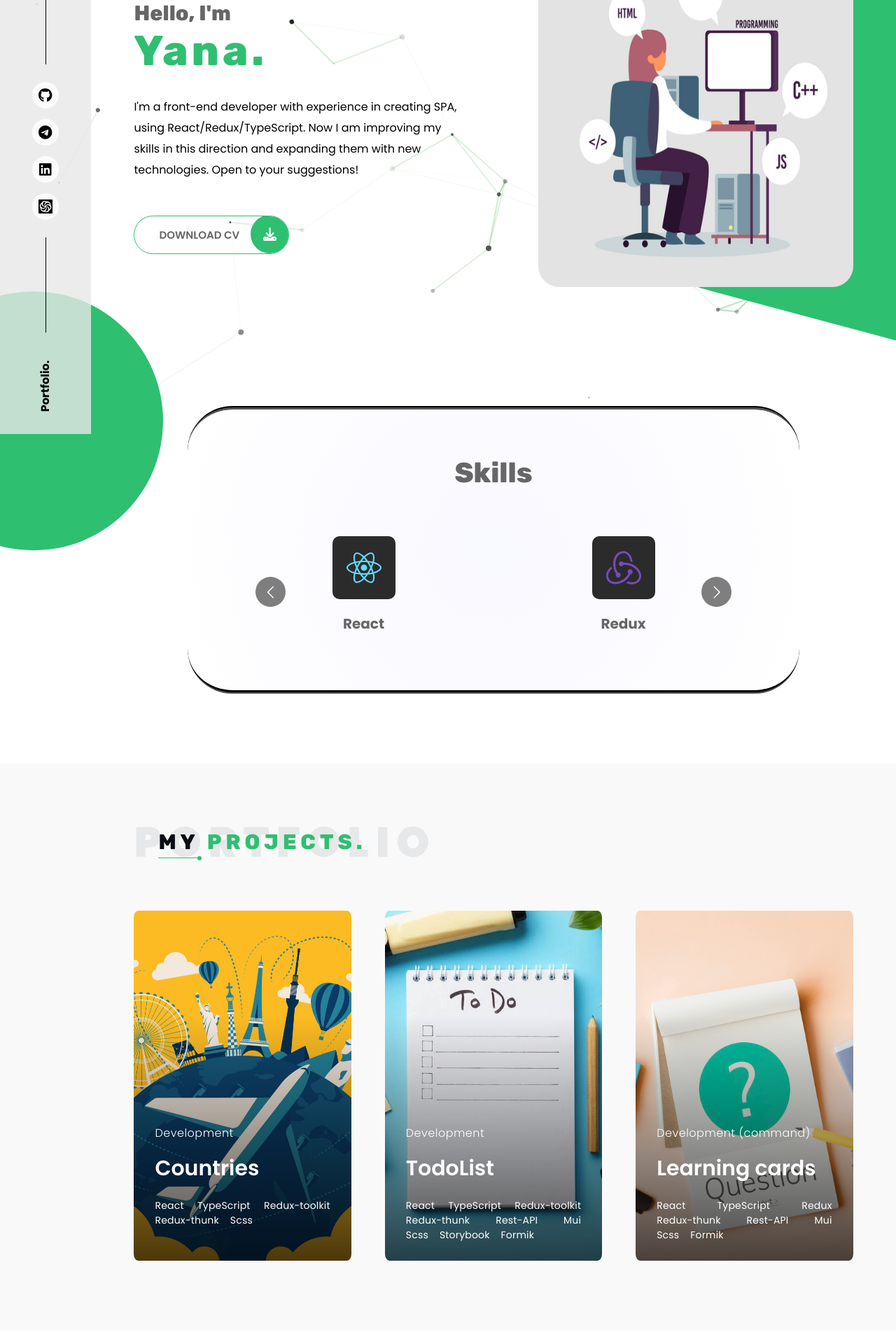
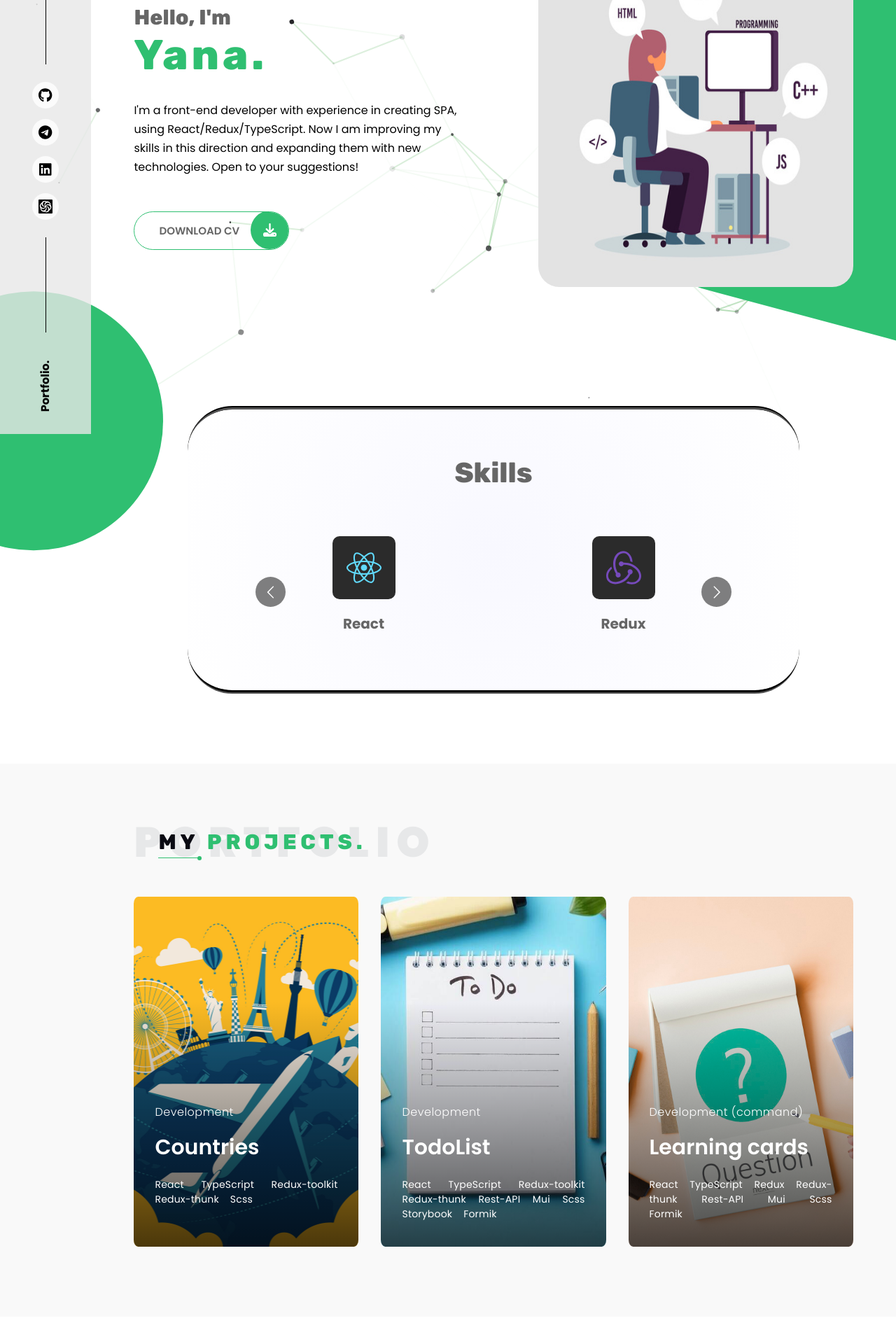
Before and after one commit to yanakorobova/portfolio, a React (Create React App) app: page / in a window 1280 px wide. Shown: the part 180-2100 px from the top of the page at 70% size. Built offline with nearby package versions, Linux system fonts and the light colour scheme.

Commit message:
ref: cleanup code

```diff
--- a/src/assets/styles/mixins.scss
+++ b/src/assets/styles/mixins.scss
@@ -58,7 +58,7 @@
     width: calc(100% - 80px);
     left: 80px;
   }
-  @media screen and (max-width: 360px) {
+  @media screen and (max-width: 390px) {
     left: 0;
     width: 100%;
   }
--- a/src/components/common/Particles/ParticlesContainer.tsx
+++ b/src/components/common/Particles/ParticlesContainer.tsx
@@ -64,7 +64,7 @@ export const ParticlesContainer = memo(() => {
             },
             line_linked: {
                 enable: true,
-                distance: windowWidth > 800 ? 170 : 100,
+                distance: windowWidth > 800 ? 180 : 100,
                 color: `#2f9f34`,
                 opacity: 0.4,
                 width: 2,
--- a/src/components/common/Title/Title.module.scss
+++ b/src/components/common/Title/Title.module.scss
@@ -3,7 +3,7 @@
 
 .titleBlock {
   position: relative;
-  margin-bottom: 80px;
+  margin-bottom: 60px;
 
   .title {
     @include title(#0b0b13);
--- a/src/components/sections/Header/Nav/Nav.module.scss
+++ b/src/components/sections/Header/Nav/Nav.module.scss
@@ -25,7 +25,7 @@
     @include text(500, white, 20px, 40px);
     transform: translateX(-400px);
     transition: all 0.8s ease;
-    @media screen and (max-width: 360px) {
+    @media screen and (max-width: 390px) {
      width: 100%;
     }
     & a {
@@ -70,7 +70,7 @@
     }
   }
 
-  @media screen and (max-width: 360px) {
+  @media screen and (max-width: 390px) {
     height: 100%;
   }
   .open {
--- a/src/components/sections/Intro/Intro.module.scss
+++ b/src/components/sections/Intro/Intro.module.scss
@@ -2,7 +2,7 @@
 @import "../../../assets/styles/variables";
 
 .mainBlock {
-  @media screen and (max-width: 360px) {
+  @media screen and (max-width: 390px) {
     margin-top: 15px;
   }
 
@@ -66,7 +66,7 @@
               }
             }
 
-            @media screen and (max-width: 370px) {
+            @media screen and (max-width: 390px) {
               display: block;
               @include flex(flex-start, center);
               gap: 17px;
@@ -92,7 +92,7 @@
           .description {
             margin-top: 25px;
             margin-bottom: 50px;
-            @media screen and (max-width: 370px) {
+            @media screen and (max-width: 390px) {
               margin-bottom: 30px;
             }
 
@@ -118,7 +118,7 @@
 
             .text {
               margin-top: 30px;
-              @include text(400, $lH: 30px);
+              @include text(400, $lH: 27px);
               @media screen and (max-width: 654px) {
                 text-align: justify;
               }
--- a/src/components/sections/Projects/Project/Project.module.scss
+++ b/src/components/sections/Projects/Project/Project.module.scss
@@ -7,11 +7,11 @@
   position: relative;
   z-index: 1;
   cursor: pointer;
-  @media screen and (min-width:720px) and (max-width: 1200px) {
-    height: 450px;
+  @media screen and (min-width:800px) and (max-width: 1220px) {
+    height: 440px;
   }
-  @media screen and (max-width:720px){
-    height: 400px;
+  @media screen and (max-width:800px){
+    height: 410px;
   }
   &:hover a {
     transform: scale(1.1);
@@ -56,7 +56,7 @@
     width: 100%;
     bottom: 0;
     left: 0;
-    padding: 0 30px 0 30px;
+    padding: 0 30px 10px 30px;
     color: white;
     .development {
       @include text(300, $lS: 0.5px);
--- a/src/components/sections/Projects/Projects.module.scss
+++ b/src/components/sections/Projects/Projects.module.scss
@@ -14,8 +14,11 @@
         .projects {
           width: 100%;
           display: grid;
-          grid-template-columns: repeat(auto-fit, minmax(260px, 1fr));
-          gap: 3rem;
+          grid-template-columns: repeat(auto-fit, minmax(300px, 1fr));
+          gap: 2rem;
+          @media screen and (max-width: 800px){
+            grid-template-columns: repeat(auto-fit, minmax(245px, 1fr));
+          }
           @media screen and (max-width: 695px){
             grid-template-columns: 1fr;
           }
--- a/src/index.css
+++ b/src/index.css
@@ -10,6 +10,7 @@ body {
   font-family: 'Poppins', 'sans-serif';
   -webkit-font-smoothing: antialiased;
   -moz-osx-font-smoothing: grayscale;
+  -webkit-tap-highlight-color: rgba(0, 0, 0, 0);
 }
 
 code {
```
Also changed, not shown: src/components/sections/Header/Header.module.scss (+6 -6 lines).
